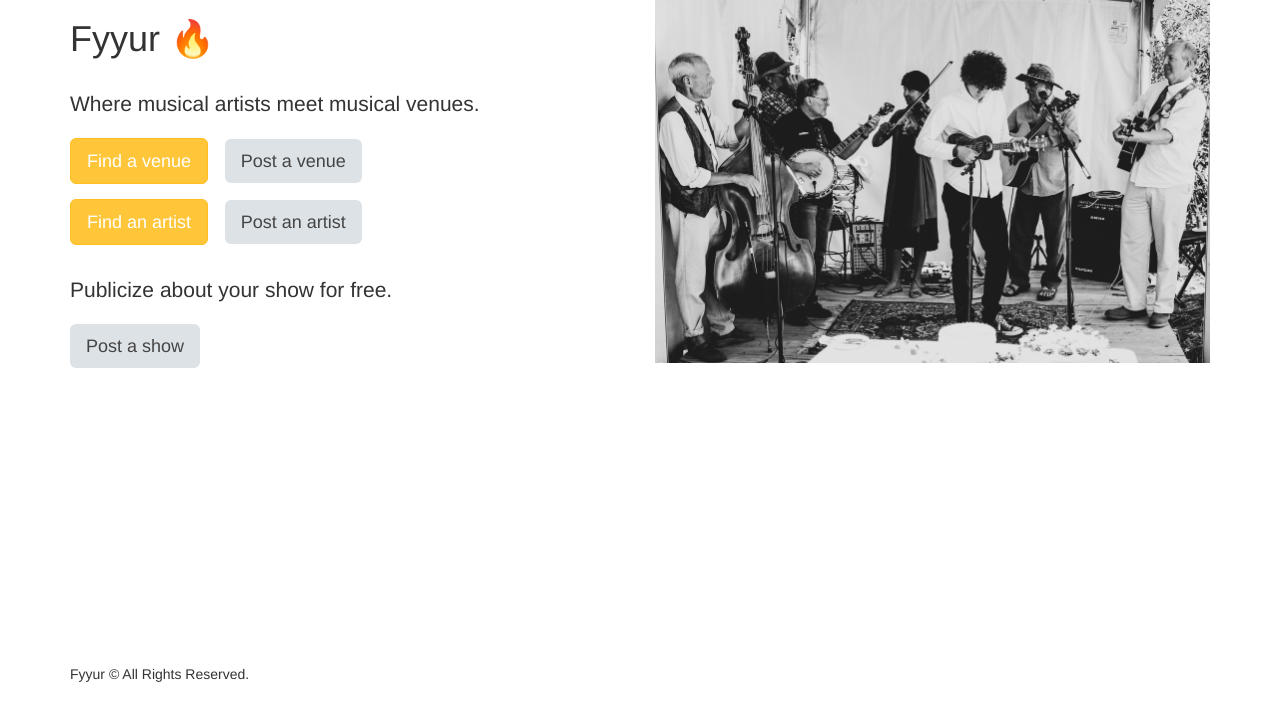
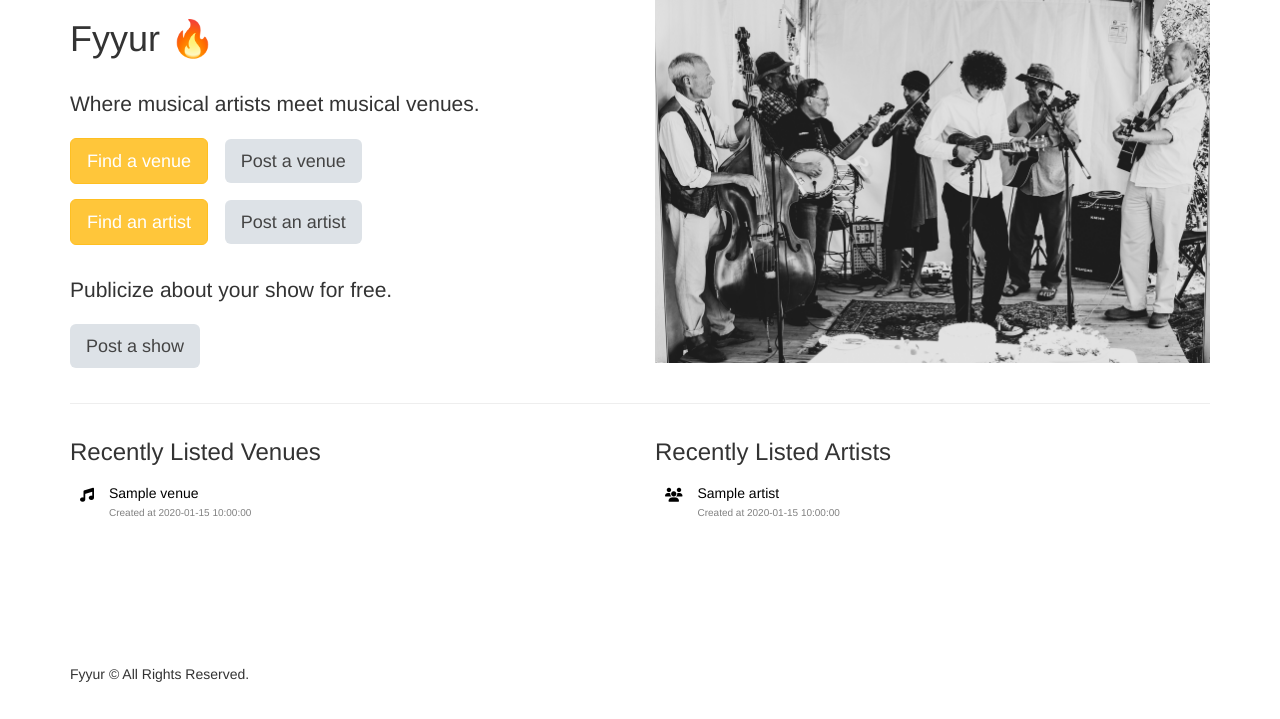
Before and after one commit to lmhodgson/Fyyur, a Flask app: page / in a window 1280 px wide. Shown: the part 81-800 px from the top of the page. Run offline with Flask 2, Linux system fonts and the light colour scheme; tables that the repository leaves empty hold one stand-in row (values such as "Sample post"); some libraries are stand-ins or nearby versions.

Commit message:
Added functionality to show recently listed venues and artists on home

```diff
--- a/app.py
+++ b/app.py
@@ -54,7 +54,24 @@ app.jinja_env.filters['datetime'] = format_datetime
 
 @app.route('/')
 def index():
-    return render_template('pages/home.html')
+    error = False
+    recent_venues = []
+    recent_artists = []
+
+    try:
+        # Get the 10 most recently listed venues
+        recent_venues = Venue.query.order_by(db.desc(Venue.created_date)).limit(10).all()
+
+        # Get the 10 most recently listed artists
+        recent_artists = Artist.query.order_by(db.desc(Artist.created_date)).limit(10).all()
+    except Exception as ex:
+        error = True
+        app.logger.error(ex)
+
+    if error:
+        flash('Something went wrong!')
+
+    return render_template('pages/home.html', recent_venues=recent_venues, recent_artists=recent_artists)
 
 
 #  Venues
--- a/static/css/main.css
+++ b/static/css/main.css
@@ -209,3 +209,7 @@ h2.monospace {
 .subtitle {
   opacity: 0.5;
 }
+.recently-added > p {
+    font-size: 10px;
+    color: grey;
+}
--- a/templates/pages/home.html
+++ b/templates/pages/home.html
@@ -22,4 +22,39 @@
 		<img id="front-splash" src="{{ url_for('static',filename='img/front-splash.jpg') }}" alt="Front Photo of Musical Band" />
 	</div>
 </div>
+<hr />
+<div class="row">
+	<div class="col-sm-6">
+		<h3>Recently Listed Venues</h3>
+		<ul class="items">
+			{% for venue in recent_venues %}
+			<li>
+				<a href="/venues/{{ venue.id }}">
+					<i class="fas fa-music"></i>
+					<div class="item recently-added">
+						<h5>{{ venue.name }}</h5>
+						<p>Created at {{ venue.created_date }}</p>
+					</div>
+				</a>
+			</li>
+			{% endfor %}
+		</ul>
+	</div>
+	<div class="col-sm-6">
+		<h3>Recently Listed Artists</h3>
+		<ul class="items">
+			{% for artist in recent_artists %}
+			<li>
+				<a href="/artists/{{ artist.id }}">
+					<i class="fas fa-users"></i>
+					<div class="item recently-added">
+						<h5>{{ artist.name }}</h5>
+						<p>Created at {{ artist.created_date }}</p>
+					</div>
+				</a>
+			</li>
+			{% endfor %}
+		</ul>
+	</div>
+</div>
 {% endblock %}
```
Also changed, not shown: forms.py (+3 -6 lines), 1 other file.
